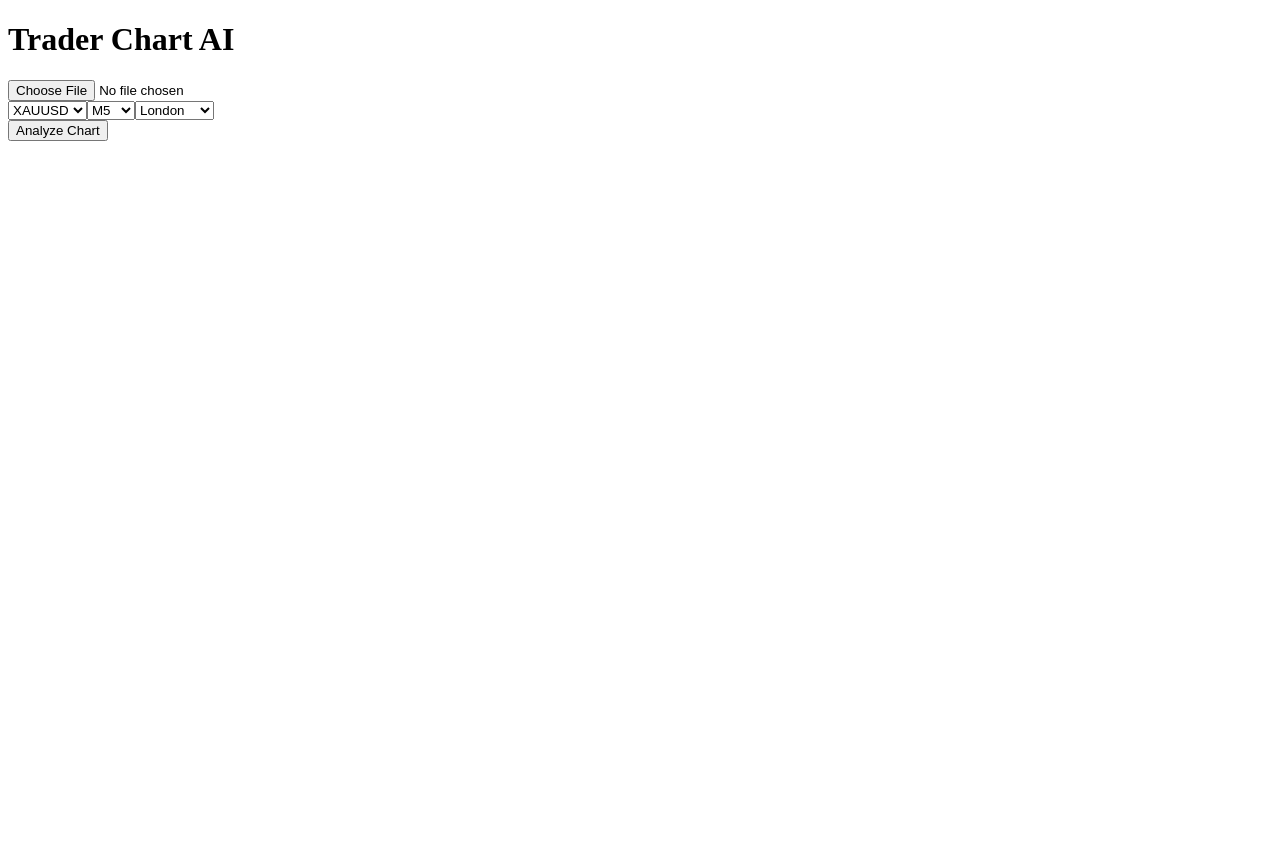
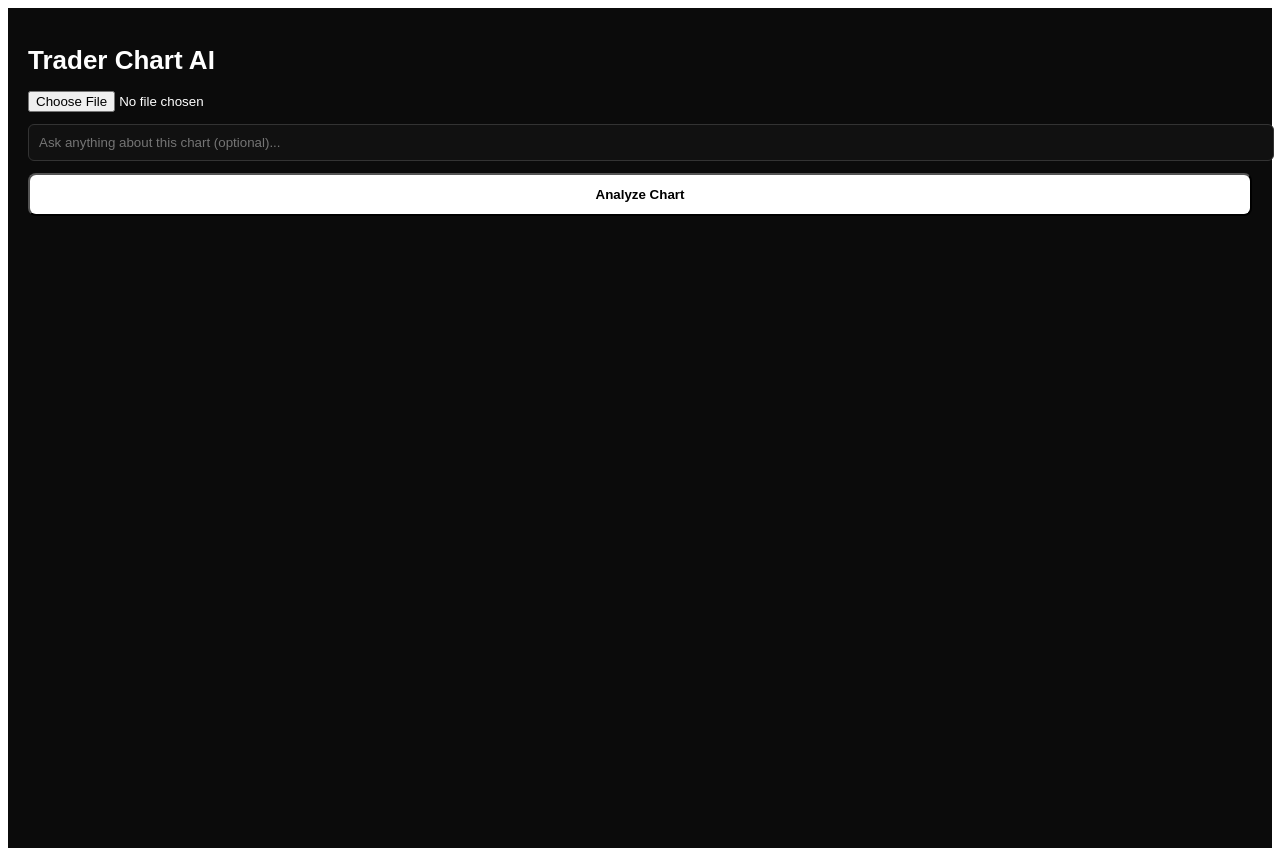
Before and after one commit to yuvraj448-debug/trader-chart-ai, a Next.js app: page / in a window 1280 px wide. Before the commit the page ends 800 px from the top, so only its background shows below. Built offline with nearby package versions, Linux system fonts and the light colour scheme.

Commit message:
Update page.jsx

```diff
--- a/app/page.jsx
+++ b/app/page.jsx
@@ -1,79 +1,101 @@
 'use client'
+
 import { useState } from 'react'
 
 export default function Home() {
   const [image, setImage] = useState(null)
-  const [asset, setAsset] = useState('XAUUSD')
-  const [timeframe, setTimeframe] = useState('M15')
-  const [session, setSession] = useState('London')
+  const [question, setQuestion] = useState('')
   const [result, setResult] = useState('')
   const [loading, setLoading] = useState(false)
 
   const submitAnalysis = async () => {
-    if (!image) return alert('Upload chart screenshot')
+    if (!image) {
+      alert('Please upload a chart screenshot')
+      return
+    }
+
     setLoading(true)
+    setResult('')
 
     const formData = new FormData()
     formData.append('image', image)
-    formData.append('asset', asset)
-    formData.append('timeframe', timeframe)
-    formData.append('session', session)
+    formData.append('question', question)
 
+    try {
       const res = await fetch('/api/analyze', {
         method: 'POST',
         body: formData,
       })
 
       const data = await res.json()
-    setResult(data.analysis)
+      setResult(data.analysis || 'No response from AI')
+    } catch (err) {
+      setResult('Something went wrong. Try again.')
+    }
+
     setLoading(false)
   }
 
   return (
-    <main className="min-h-screen bg-black text-white flex items-center justify-center p-6">
-      <div className="w-full max-w-xl bg-zinc-900 p-6 rounded-2xl">
-        <h1 className="text-2xl font-bold mb-4">Trader Chart AI</h1>
+    <main style={{
+      minHeight: '100vh',
+      background: '#0b0b0b',
+      color: '#fff',
+      padding: '20px',
+      fontFamily: 'Arial',
+    }}>
+      <h1 style={{ fontSize: '26px', marginBottom: '15px' }}>
+        Trader Chart AI
+      </h1>
 
       <input
         type="file"
         accept="image/*"
         onChange={(e) => setImage(e.target.files[0])}
-          className="mb-3"
+        style={{ marginBottom: '12px' }}
       />
 
-        <div className="flex gap-2 mb-3">
-          <select onChange={(e) => setAsset(e.target.value)} className="bg-black border p-2">
-            <option>XAUUSD</option>
-            <option>BTCUSD</option>
-            <option>EURUSD</option>
-          </select>
-
-          <select onChange={(e) => setTimeframe(e.target.value)} className="bg-black border p-2">
-            <option>M5</option>
-            <option>M15</option>
-            <option>H1</option>
-          </select>
-
-          <select onChange={(e) => setSession(e.target.value)} className="bg-black border p-2">
-            <option>London</option>
-            <option>New York</option>
-            <option>Asia</option>
-          </select>
-        </div>
+      <input
+        type="text"
+        placeholder="Ask anything about this chart (optional)..."
+        value={question}
+        onChange={(e) => setQuestion(e.target.value)}
+        style={{
+          width: '100%',
+          padding: '10px',
+          marginBottom: '12px',
+          background: '#111',
+          color: '#fff',
+          border: '1px solid #333',
+          borderRadius: '6px',
+        }}
+      />
 
       <button
         onClick={submitAnalysis}
-          className="w-full bg-white text-black font-bold py-2 rounded-xl"
+        style={{
+          width: '100%',
+          padding: '12px',
+          background: '#fff',
+          color: '#000',
+          fontWeight: 'bold',
+          borderRadius: '8px',
+        }}
       >
-          {loading ? 'Analyzing...' : 'Analyze Chart'}
+        {loading ? 'Analyzing chart…' : 'Analyze Chart'}
       </button>
 
       {result && (
-          <pre className="mt-4 bg-black p-4 rounded-xl text-sm whitespace-pre-wrap">
+        <pre style={{
+          marginTop: '20px',
+          background: '#111',
+          padding: '15px',
+          borderRadius: '8px',
+          whiteSpace: 'pre-wrap',
+        }}>
           {result}
         </pre>
       )}
-      </div>
     </main>
   )
 }
```
Lines whose indentation alone changed are shown as unchanged.
